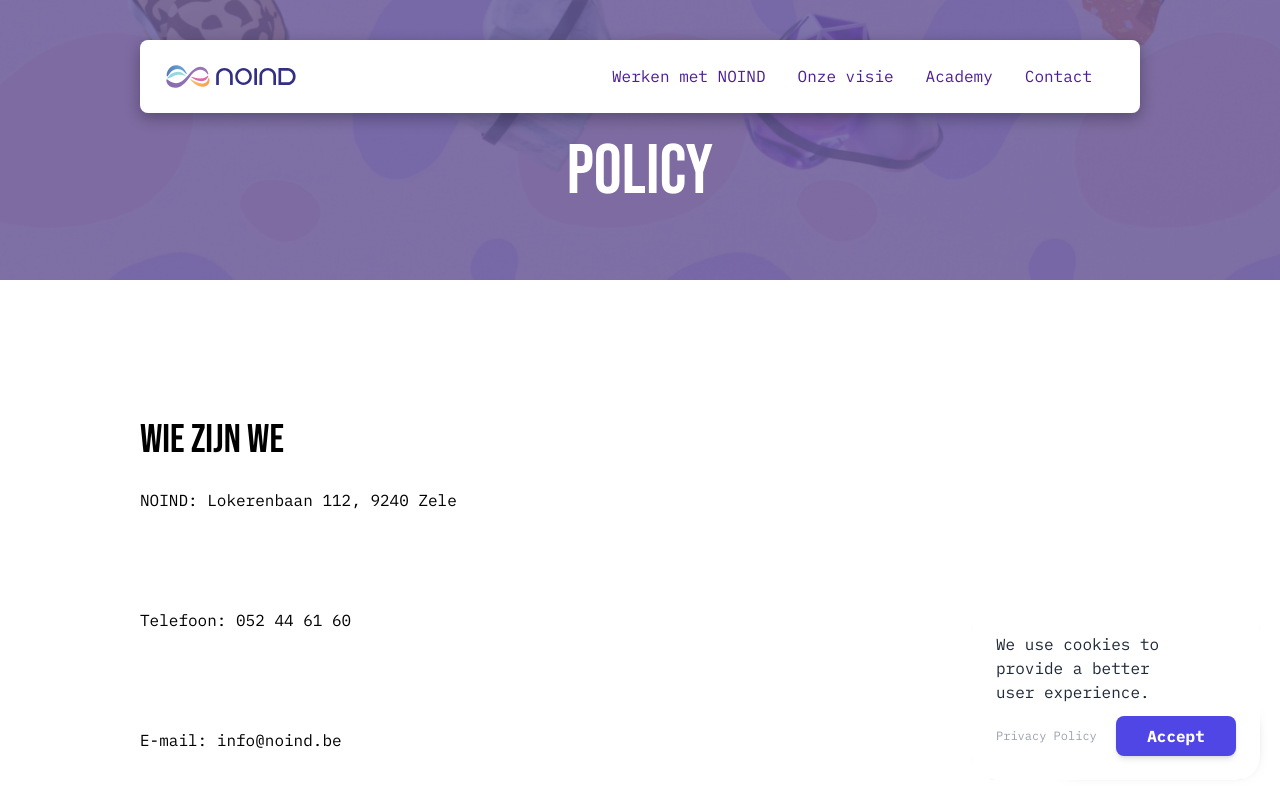
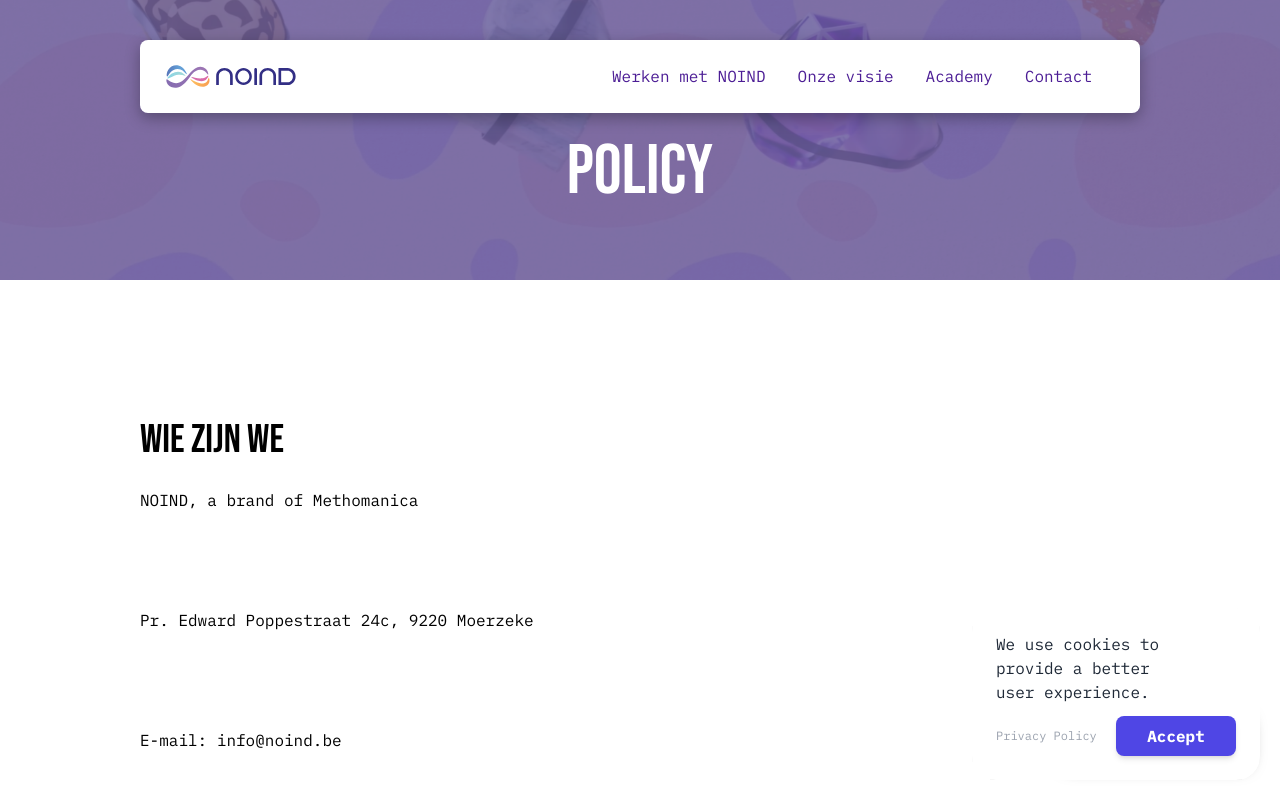
Before and after one commit to Vanhaelst/nextjs-NOIND, a Next.js app: page /policy in a window 1280 px wide. Shown: the top 800 px of the page. Built offline with nearby package versions, Linux system fonts and the light colour scheme.

Commit message:
update poilicy

```diff
--- a/src/data/policy.ts
+++ b/src/data/policy.ts
@@ -2,8 +2,8 @@ export const policy = [
     {
         title: "Wie zijn we",
         description: [
-            "NOIND:  Lokerenbaan 112, 9240 Zele",
-            "Telefoon: 052 44 61 60",
+            "NOIND, a brand of Methomanica",
+            "Pr. Edward Poppestraat 24c, 9220 Moerzeke",
             "E-mail: info@noind.be"
         ]
     },
```
